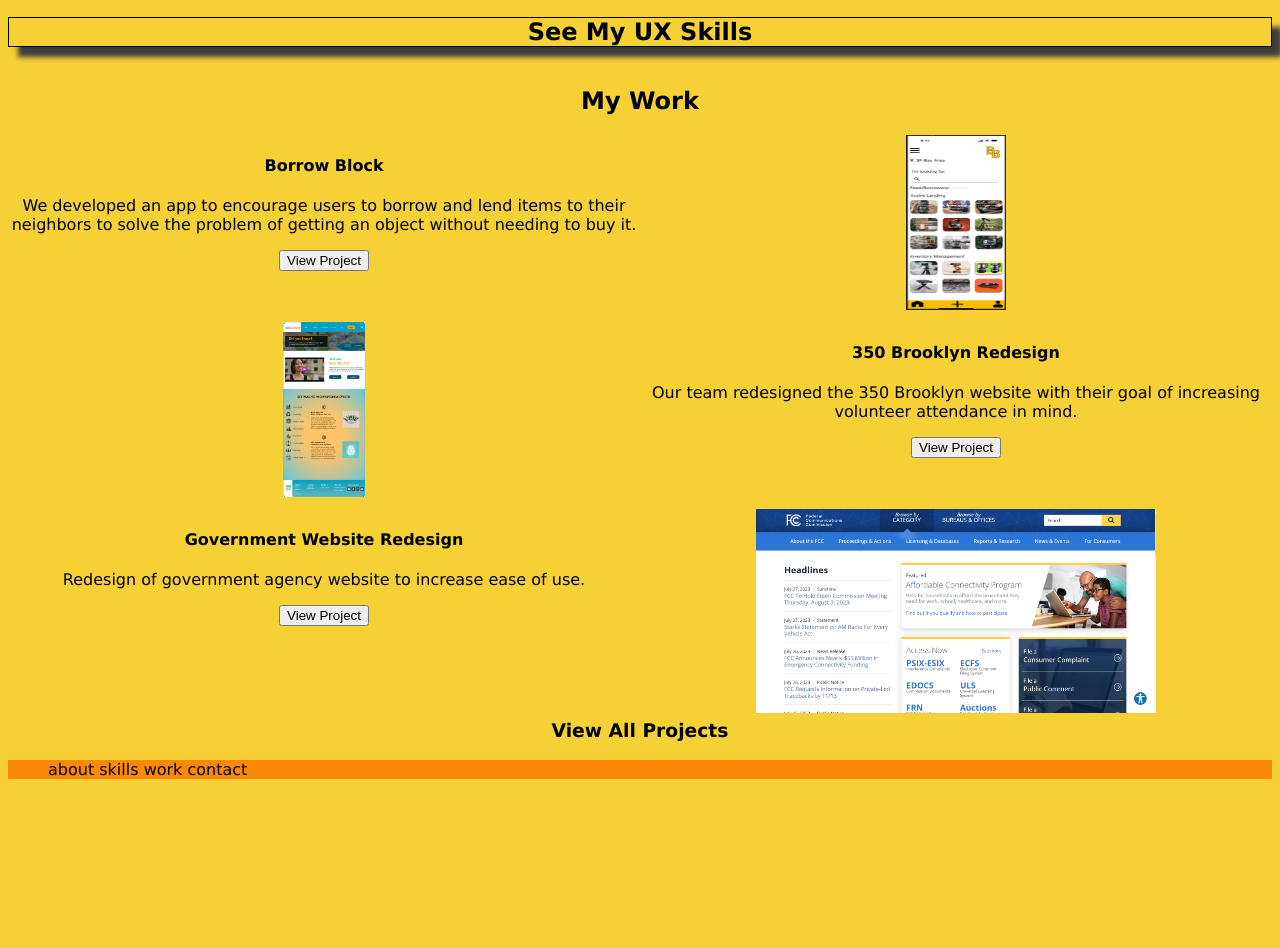
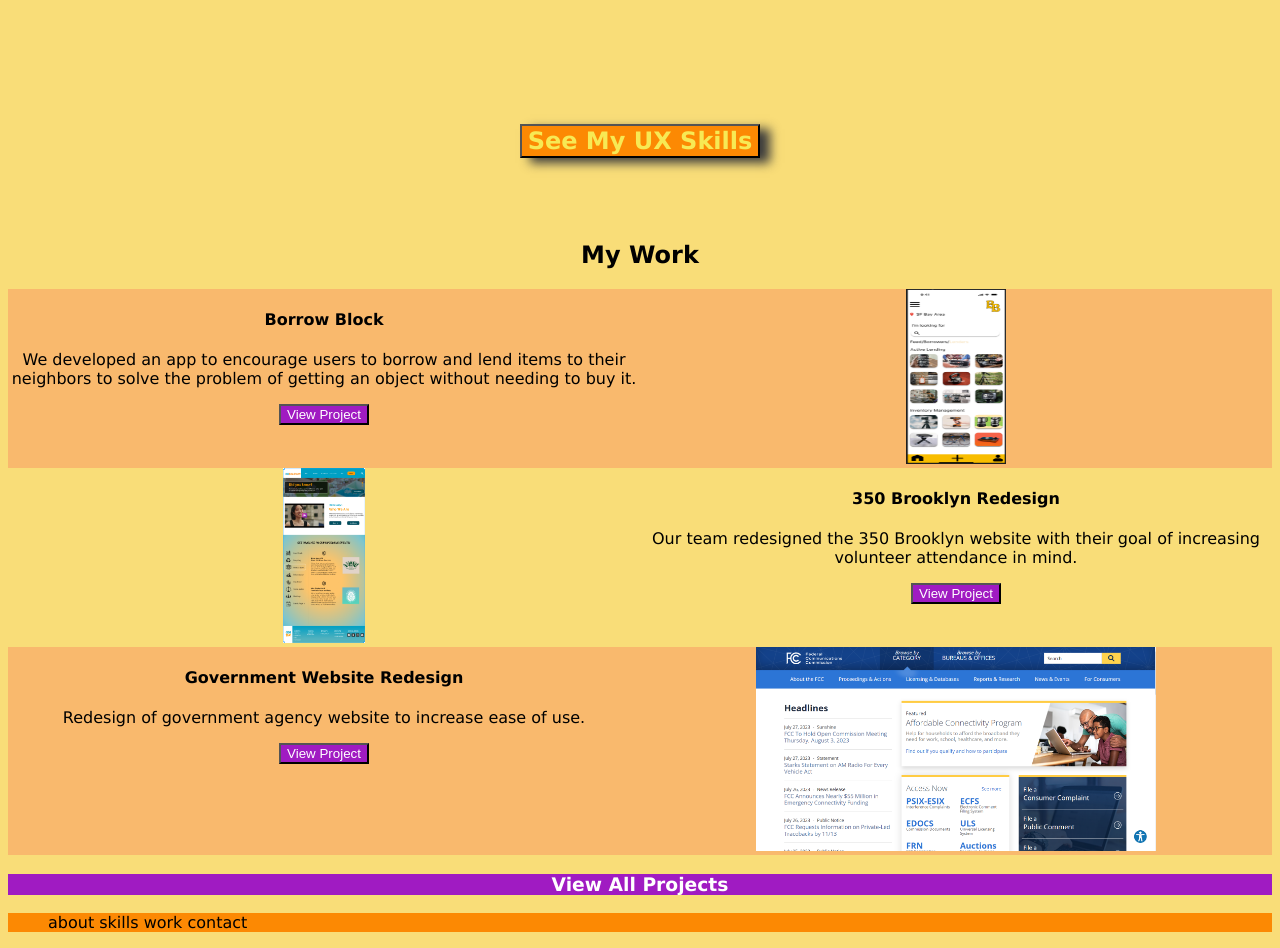
Before and after one commit to NotSlug28/UX_UI_HW_19, a plain HTML site: page index.html in a window 1280 px wide. Shown: the part 1181-2129 px from the top of the page. Before the commit the page ends 1976 px from the top, so only its background shows below. Drawn offline with nearby package versions, Linux system fonts and the light colour scheme.

Commit message:
Homework Submission
V1 Submission for Review

```diff
--- a/css/style.css
+++ b/css/style.css
@@ -46,6 +46,7 @@ footer{
 
 .mySkills{
 text-align: center;
+padding-top: 10%;
 }
 
 .mySkills img{
@@ -64,6 +65,7 @@ text-align: center;
     grid-area:myWork;
     text-align: center;
 
+
 }
 
 
@@ -72,14 +74,12 @@ text-align: center;
     grid-template-areas: "myWork myWork";
     grid-template-rows: 33% 33% 33%;
     grid-template-columns: 50% 50%;
-
 }
 
 .thirtyThree{
     width:33%;
     display:none;
     padding: 5%;
-    border: 1px solid black;
     box-shadow: 10px 10px 5px #636161;
 }
 
@@ -114,12 +114,11 @@ width: 400px;;
     display: grid;
     grid-template-columns: 100%;
     grid-template-rows:0%;
-    background-color: red;
     ;}
 }
 
 body{
-    background-color: #F5D135;
+    background-color: #f9DD78;
     font-family:'Lucida Sans', 'Lucida Sans Regular', 'Lucida Grande', 'Lucida Sans Unicode', Geneva, Verdana, sans-serif;
 }
 
@@ -137,4 +136,54 @@ nav{
 #h1Skills{
     border: 1px solid black;
     box-shadow:10px 10px 5px #3d3d3d;
+    display:none;
 }
+
+.uxSkills{
+    color: #f7e954;
+    background-color: #FC8903;
+    font-size: x-large;font-weight: bold;
+    font-family:'Lucida Sans', 'Lucida Sans Regular', 'Lucida Grande', 'Lucida Sans Unicode', Geneva, Verdana, sans-serif;
+ box-shadow: 10px 5px 10px #3d3d3d;
+}
+button{
+    background-color: #a01bc2;
+    color: white;
+}
+
+.vapHeader{
+    background-color: #a01bc2;
+    color: white;
+}
+
+.skillsButton{
+padding-bottom: 5%;
+}
+
+.bbDiv{
+    background-color: #F9B96D;
+}
+.workOne{
+    background-color: #F9B96D;
+}
+.workThree{
+    background-color: #F9B96D;
+    display:flex;
+    width: 100%;
+}
+
+.workTwo{
+    background-color: #f9DD78;
+    width: 100%;
+    display:flex;
+
+}
+.Brooklynimg, .BkRd{
+    width: 50%;
+    vertical-align: top;
+}
+
+.Cs3img, .fccRd{
+    width: 50%;
+    vertical-align: bottom;
+}
--- a/index.html
+++ b/index.html
@@ -33,10 +33,11 @@
 </html>
  <!--  My UX Skills section coded using CSS flex -->
 <section class="mySkills">
+    <div class="skillsButton"><button class="uxSkills">See My UX Skills</button></div>
     <h1 id="h1Skills">See My UX Skills</h1>
     <div class="flexContainer">
         <div class="thirtyThree">
-            <h3>User Research</h3>
+            <h3 class="h3Skills">User Research</h3>
             <div class="uRimg"><img src="images/noun-research-3051496.png"></div>
             <p>Years of research experince exploring the best visual creative concepts, messaging and interaction experiences for users.</p>
         </div>
@@ -55,8 +56,9 @@
 <!--My Work Section Constructed using CSS Grid-->
 <section class="myWork">
     <h1>My Work</h1>
+    <section class="workOne">
     <div class="workGrid">
-        <div>
+        <div class="bbDiv">
             <h4>Borrow Block</h4>
             <p>We developed an app to encourage users to borrow and lend items to their neighbors to solve the problem of getting an object without needing to buy it.</p>
             <button>View Project</button>
@@ -64,18 +66,20 @@
         <section class="BBimg">
             <div> <img src="images/Screenshot 2023-07-26 180410.png" alt=""></div>
         </section>
-
+    </section>
+    <section class="workTwo">
         <section class="Brooklynimg">
             <div> <img src="images/Screenshot 2023-09-21 151301 350BKRedesignForPortfolio.png"></div>
         </section>
 
-         <div>
+         <div class="BkRd">
             <h4>350 Brooklyn Redesign</h4>
             <p>Our team redesigned the 350 Brooklyn website with their goal of increasing volunteer attendance in mind.</p>
             <button>View Project</button>
         </div>
-
-        <div>
+</section>
+<section class="workThree">
+<div class="fccRd">
             <h4>Government Website Redesign</h4>
             <p>Redesign of government agency website to increase ease of use.</p>
             <button>View Project</button>
@@ -86,9 +90,9 @@
                 <img src="images/FCCPlaceholder.png">
             </div>
         </section>
-
+</section>
     </div>
-<h3>View All Projects</h3>
+<h3 class="vapHeader">View All Projects</h3>
 </section>
 
 <footer>
--- a/js/index.js
+++ b/js/index.js
@@ -5,3 +5,9 @@ $("#h1Skills").click(function(){
 $(".thirtyThree").fadeToggle();
 });
 });
+
+$(document).ready(function() {
+    $(".uxSkills").click(function(){
+    $(".thirtyThree").fadeToggle();
+    });
+    });
```
